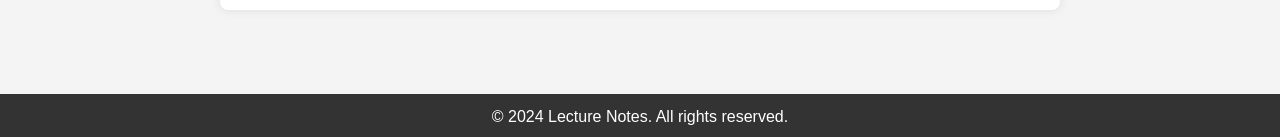
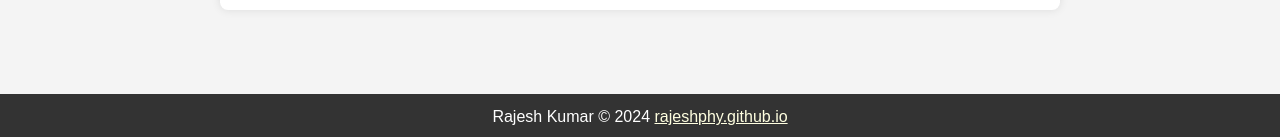
Before and after one commit to rajeshphy/SKMU-XXX, a Jekyll site: the page built from index.markdown, in a window 1280 px wide. Shown: the part 760-897 px from the top of the page. Built offline with Jekyll 4.4.1, drawn with Linux system fonts in a browser that asks for light colours.

Commit message:
Footer Updated

```diff
--- a/_config.yml
+++ b/_config.yml
@@ -25,6 +25,8 @@ baseurl: "/SKMU" # the subpath of your site, e.g. /blog
 url: "" # the base hostname & protocol for your site, e.g. http://example.com
 twitter_username:
 github_username:
+website: rajeshphy.github.io
+name: Rajesh Kumar
 
 # Build settings
 theme: minima
--- a/_layouts/default.html
+++ b/_layouts/default.html
@@ -22,7 +22,7 @@
     </main>
 
     <footer>
-      <p>&copy; {{ site.time | date: '%Y' }} {{ site.title }}. All rights reserved.</p>
+      <p>Rajesh Kumar &copy; {{ site.time | date: '%Y' }} <a href="https://rajeshphy.github.io" style="color: #FFFFE0;">rajeshphy.github.io</a>  </p>
     </footer>
   </body>
 </html>
```
Also changed, not shown: README.md, 3 other files.
